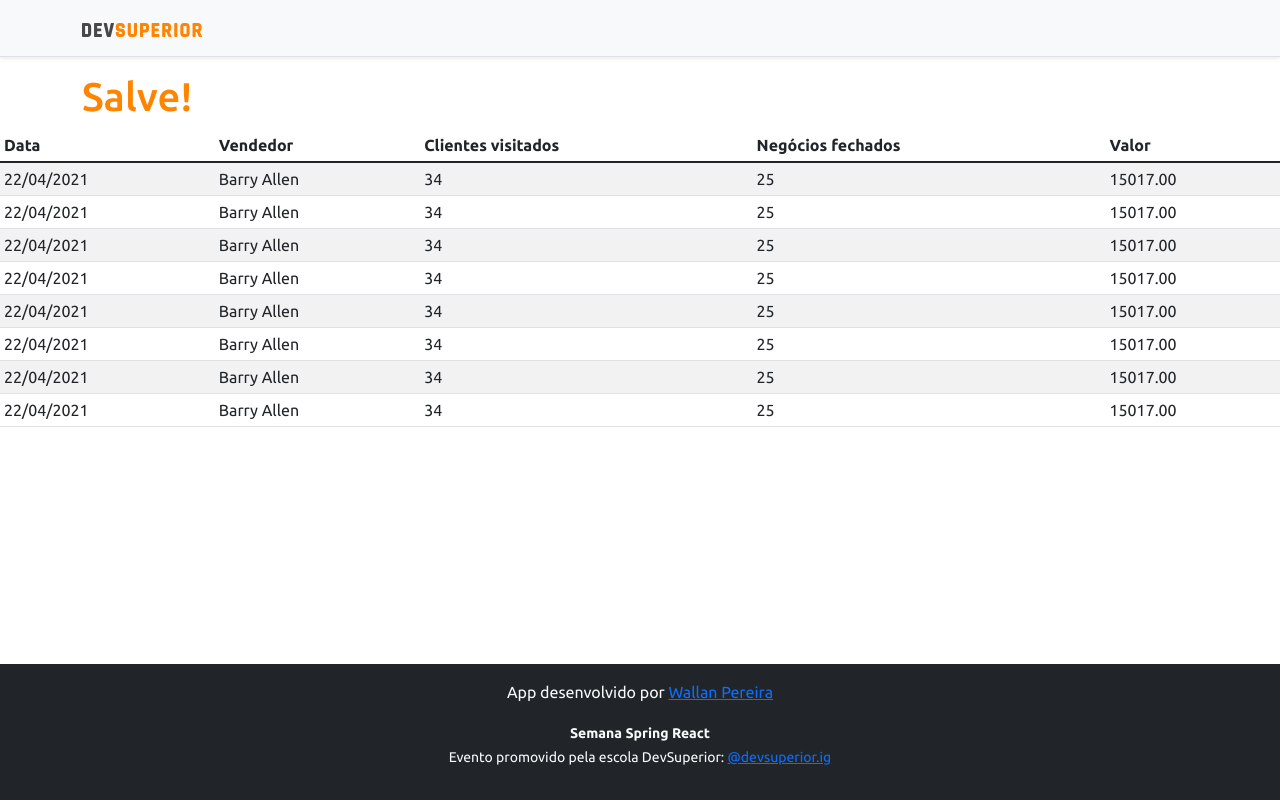
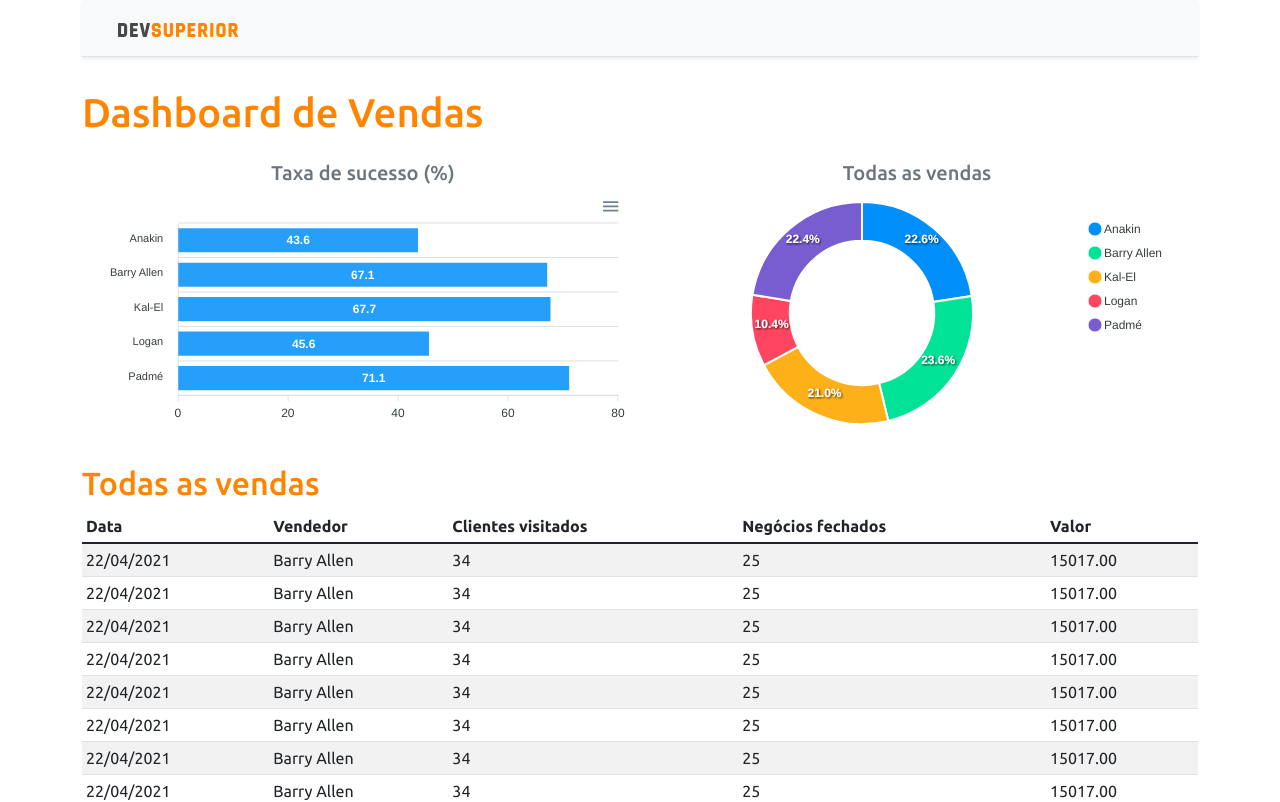
Before and after one commit to wallanpsantos/semana-spring-react, a React (Create React App) app in the folder frontend/: page / in a window 1280 px wide. Shown: the top 802 px of the page. Built offline with nearby package versions, Linux system fonts and the light colour scheme.

Commit message:
Adicionando graficos estaticos

```diff
--- a/frontend/src/App.tsx
+++ b/frontend/src/App.tsx
@@ -1,16 +1,38 @@
+import BarChart from "components/BarChart";
 import DataTable from "components/DataTable";
+import DonutChart from "components/DonutChart";
 import Footer from "components/Footer";
 import NavBar from "components/NavBar";
 
 function App(): JSX.Element {
   return (
     <>
-      <NavBar />
       <div className="container">
-        <h1 className="text-primary">Salve!</h1>
+
+        <NavBar />
+
+        <h1 className="text-primary py-3">Dashboard de Vendas</h1>
+
+        <div className="row px-3" >
+          <div className="col-sm-6">
+            <h5 className="text-center text-secondary">Taxa de sucesso (%)</h5>
+            <BarChart />
+          </div>
+
+          <div className="col-sm-6">
+            <h5 className="text-center text-secondary">Todas as vendas</h5>
+            <DonutChart />
+          </div>
+        </div>
+
+        <div className="py-3">
+          <h2 className="text-primary">Todas as vendas</h2>
+          <DataTable />
+        </div>
+
+        <Footer />
+
       </div>
-      <DataTable />
-      <Footer />
     </>
   );
 }
--- /dev/null
+++ b/frontend/src/components/BarChart/index.tsx
@@ -0,0 +1,38 @@
+import Chart from 'react-apexcharts';
+
+function BarChart(): JSX.Element {
+
+    const options = {
+        plotOptions: {
+            bar: {
+                horizontal: true,
+            }
+        },
+    };
+
+    const mockData = {
+        labels: {
+            categories: ['Anakin', 'Barry Allen', 'Kal-El', 'Logan', 'Padmé']
+        },
+        series: [
+            {
+                name: "% Sucesso",
+                data: [43.6, 67.1, 67.7, 45.6, 71.1]
+            }
+        ]
+    };
+
+    return (
+        <>
+            <Chart
+                options={{ ...options, xaxis: mockData.labels }}
+                series={mockData.series}
+                type="bar"
+                height="240"
+            />
+        </>
+
+    );
+}
+
+export default BarChart;
--- /dev/null
+++ b/frontend/src/components/DonutChart/index.tsx
@@ -0,0 +1,29 @@
+import Chart from 'react-apexcharts';
+
+function DonutChart(): JSX.Element {
+
+    const mockData = {
+        series: [477138, 499928, 444867, 220426, 473088],
+        labels: ['Anakin', 'Barry Allen', 'Kal-El', 'Logan', 'Padmé']
+    }
+
+    const options = {
+        legend: {
+            show: true
+        }
+    }
+
+
+    return (
+        <>
+            <Chart
+                options={{ ...options, labels: mockData.labels }}
+                series={mockData.series}
+                type="donut"
+                height="240"
+            />
+        </>
+    );
+}
+
+export default DonutChart;
```
